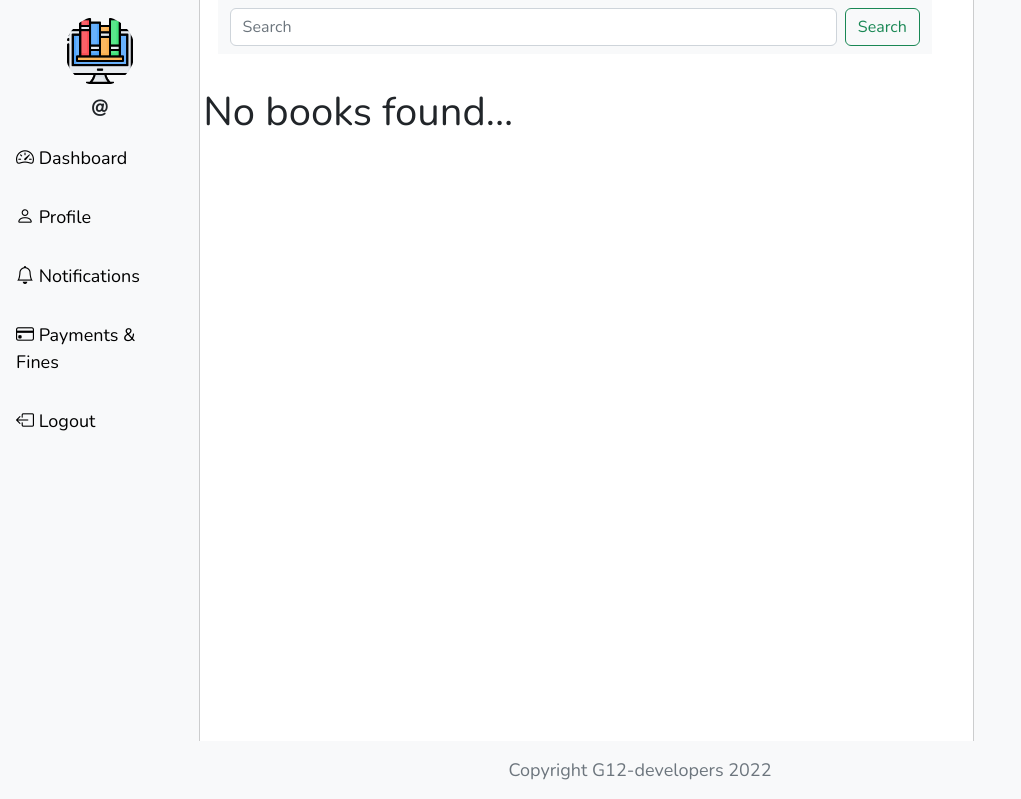
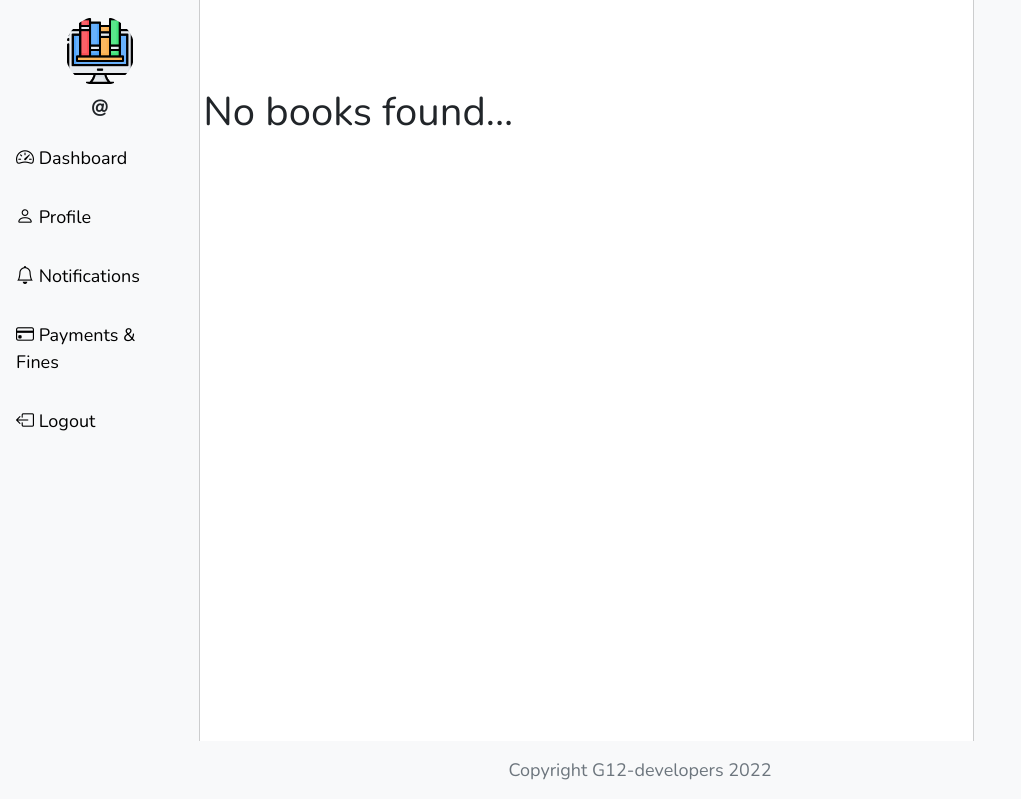
Before and after one commit to stevejoels54/G-12-library-system, a Django app: template LMS/library_books/templates/library_books/dashboard.html in a window 1280 px wide. Shown: the top 799 px of the page, without its empty margins (0-1021 px from the left). Run offline with Django 4.2, Linux system fonts and the light colour scheme; the template is opened without the code that fills it, so the values that code supplies are empty; parts of the project's set-up code (start-up, migrations or seed data) failed here and were passed over.

Commit message:
Updated dashboard template

```diff
--- a/LMS/library_books/templates/library_books/dashboard.html
+++ b/LMS/library_books/templates/library_books/dashboard.html
@@ -1,22 +1,5 @@
 {% extends 'base.html' %} {% block content %} {% load static %}
 <div class="container-fluid w-100">
-  <nav
-    class="navbar navbar-expand bg-light"
-    style="position: fixed; z-index: 1000; width: 55.8%; top: 0; left: 17%"
-  >
-    <div class="container-fluid justify-content-center">
-      <form class="d-flex w-100" action="." method="POST" autocomplete="off">
-        {% csrf_token %}
-        <input
-          class="form-control me-2"
-          id="value"
-          name="value"
-          placeholder="Search"
-        />
-        <button class="btn btn-outline-success" type="submit">Search</button>
-      </form>
-    </div>
-  </nav>
   <style>
     .books-container {
       display: flex;
@@ -26,15 +9,14 @@
     }
     .cards {
       width: 25.6%;
-      margin-right: 10px;
-      margin: 27px;
+      margin: 28.5px;
       margin-bottom: 10px;
     }
   </style>
   <div class="books-container">
     {% if books %} {% for book in books %}
     <div class="cards">
-      <div class="card" style="width: 18rem height: 10%">
+      <div class="card" style="width: 15rem">
         <img
           src="{% static '/images/imagebook1.jpeg' %}"
           class="card-img-top"
@@ -52,7 +34,6 @@
     <h1 class="d-flex justify-content-center mt-5 ml-5">No books found...</h1>
     {% endif %}
   </div>
-  <div class="mt-5"></div>
 </div>
 
 {% endblock %}
```
